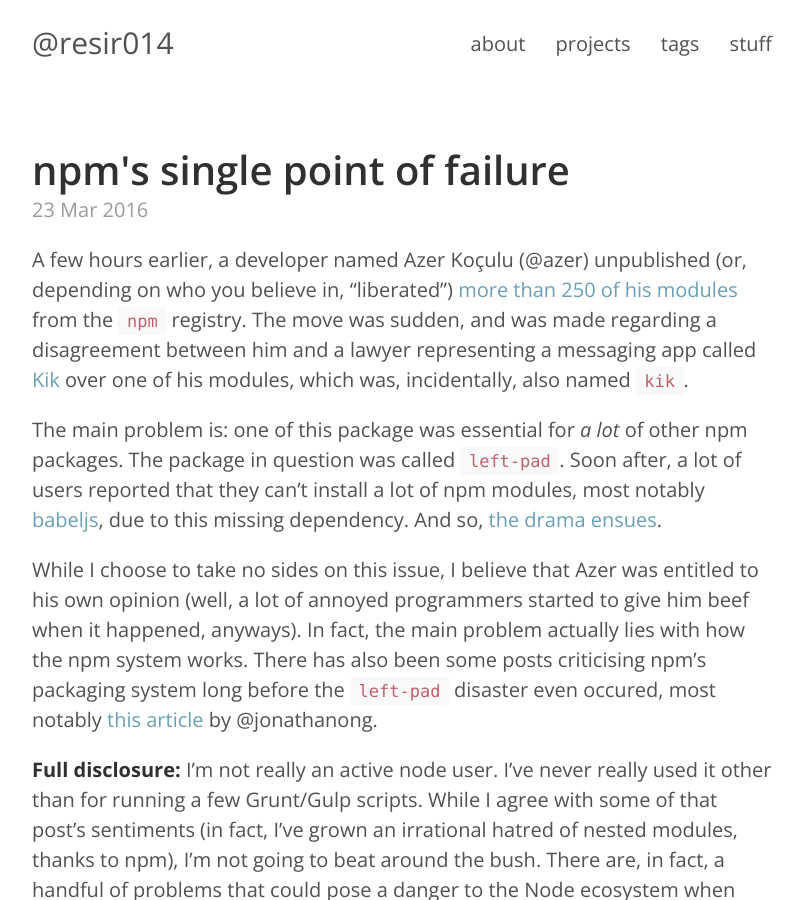
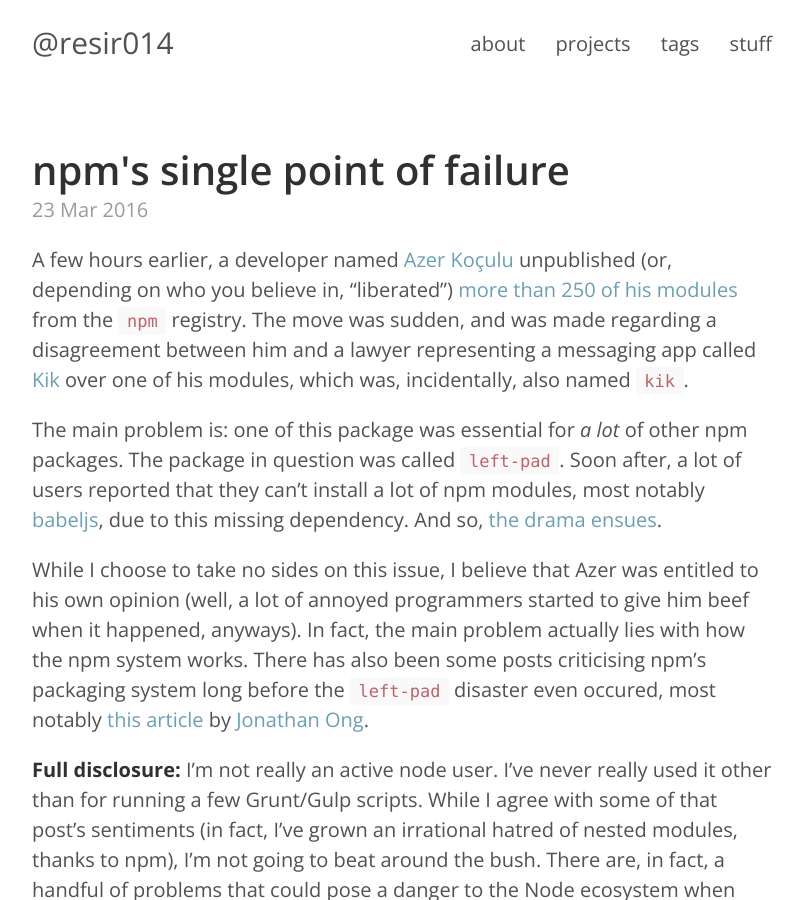
Before and after one commit to resir014/resir014.github.io, a Jekyll site: the page built from _posts/2016-03-23-npms-single-point-of-failure.md, in a window 1280 px wide and 900 px high. Shown: the whole window, without its empty margins (238-1042 px from the left). Built offline with Jekyll 4.4.1, drawn with Linux system fonts in a browser that asks for light colours; comment, search, counter and statistics services are not loaded.

Commit message:
Updated: npm's single point of failure

```diff
--- a/_config.yml
+++ b/_config.yml
@@ -45,7 +45,6 @@
 # Gems
 gems:
   - jekyll-gist
-  - jekyll-mentions
   - jemoji
   - jekyll-redirect-from
   - jekyll-sitemap
--- a/_posts/2016-03-23-npms-single-point-of-failure.md
+++ b/_posts/2016-03-23-npms-single-point-of-failure.md
@@ -8,11 +8,11 @@
 - nodejs
 ---
 
-A few hours earlier, a developer named Azer Koçulu (@azer) unpublished (or, depending on who you believe in, "liberated") [more than 250 of his modules](https://medium.com/@azerbike/i-ve-just-liberated-my-modules-9045c06be67c){:target="_blank"} from the `npm` registry. The move was sudden, and was made regarding a disagreement between him and a lawyer representing a messaging app called [Kik](http://www.kik.com/){:target="_blank"} over one of his modules, which was, incidentally, also named `kik`.
+A few hours earlier, a developer named [Azer Koçulu](https://twitter.com/azerbike) unpublished (or, depending on who you believe in, "liberated") [more than 250 of his modules](https://medium.com/@azerbike/i-ve-just-liberated-my-modules-9045c06be67c){:target="_blank"} from the `npm` registry. The move was sudden, and was made regarding a disagreement between him and a lawyer representing a messaging app called [Kik](http://www.kik.com/){:target="_blank"} over one of his modules, which was, incidentally, also named `kik`.
 
 The main problem is: one of this package was essential for *a lot* of other npm packages. The package in question was called [`left-pad`](https://github.com/azer/left-pad){:target="_blank"}. Soon after, a lot of users reported that they can't install a lot of npm modules, most notably [babeljs](https://www.npmjs.com/package/babel){:target="_blank"}, due to this missing dependency. And so, [the drama ensues](https://github.com/azer/left-pad/issues/4){:target="_blank"}.
 
-While I choose to take no sides on this issue, I believe that Azer was entitled to his own opinion (well, a lot of annoyed programmers started to give him beef when it happened, anyways). In fact, the main problem actually lies with how the npm system works. There has also been some posts criticising npm's packaging system long before the `left-pad` disaster even occured, most notably [this article](http://www.jongleberry.com/why-i-hate-npm.html){:target="_blank"} by @jonathanong.
+While I choose to take no sides on this issue, I believe that Azer was entitled to his own opinion (well, a lot of annoyed programmers started to give him beef when it happened, anyways). In fact, the main problem actually lies with how the npm system works. There has also been some posts criticising npm's packaging system long before the `left-pad` disaster even occured, most notably [this article](http://www.jongleberry.com/why-i-hate-npm.html){:target="_blank"} by [Jonathan Ong](https://twitter.com/jongleberry).
 
 **Full disclosure:** I’m not really an active node user. I’ve never really used it other than for running a few Grunt/Gulp scripts. While I agree with some of that post’s sentiments (in fact, I’ve grown an irrational hatred of nested modules, thanks to npm), I’m not going to beat around the bush. There are, in fact, a handful of problems that could pose a danger to the Node ecosystem when someone has unpublished a package.
 
```
